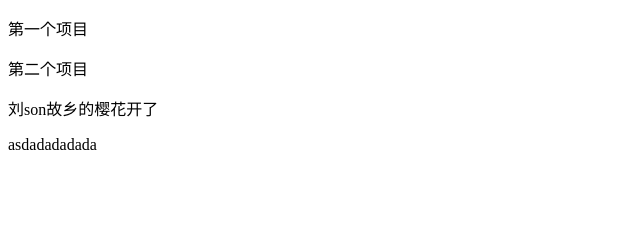
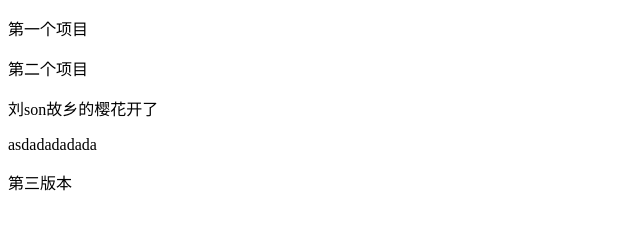
Before and after one commit to cl52013/baozi, a plain HTML site: page index.html in a window 1280 px wide. Shown: the whole page, without its empty margins (0-640 px from the left). Drawn offline with Linux system fonts and the light colour scheme.

Commit message:
我们现在是第三版本

```diff
--- a/index.html
+++ b/index.html
@@ -11,5 +11,7 @@
 		<span id="guo">
 			asdadadadada
 		</span>
+
+		<p>第三版本</p>
 	</body>
 </html>
```
Also changed, not shown: new_file.txt (added).
